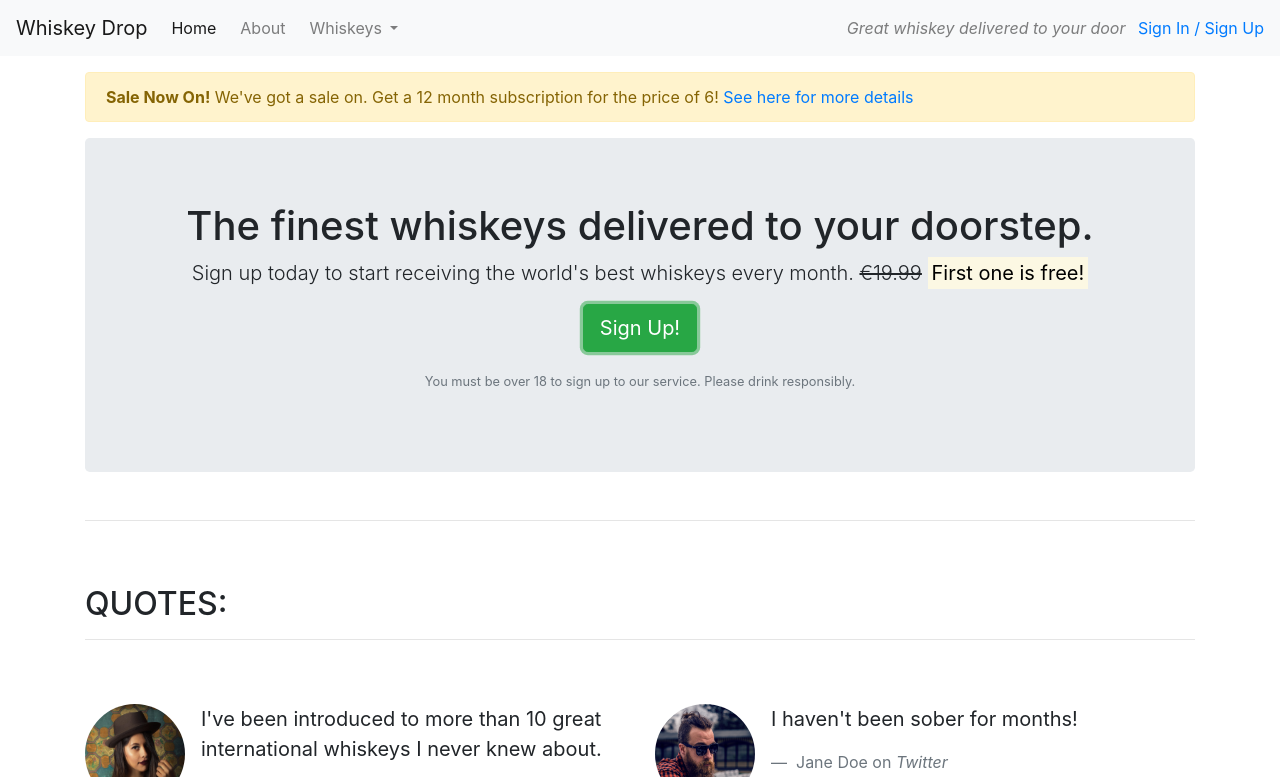
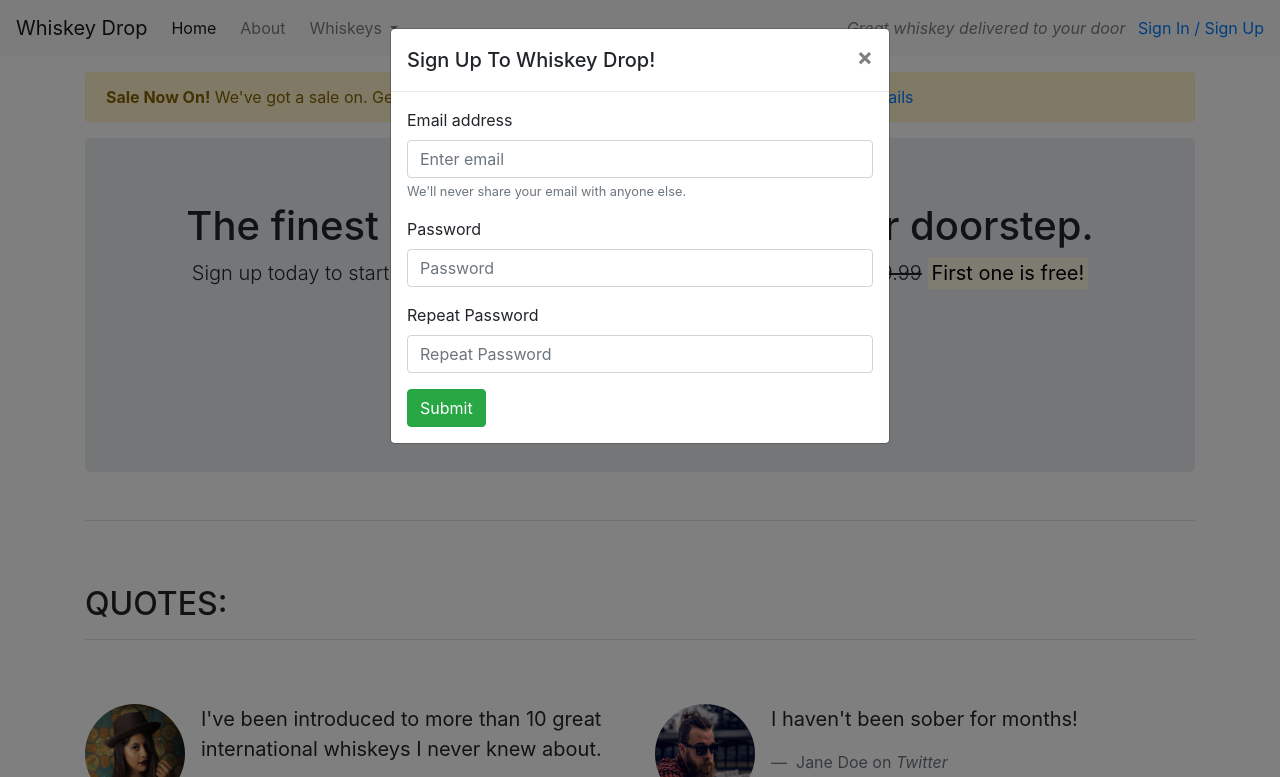
Before and after one commit to MattuW4/bootstrap-test, a plain HTML site: page index.html in a window 1280 px wide. Both pictures are taken after a click on the button "Sign Up!". Shown: the top 777 px of the page. Drawn offline with nearby package versions, Linux system fonts and the light colour scheme.

Commit message:
Add modal to project

```diff
--- a/index.html
+++ b/index.html
@@ -94,7 +94,15 @@
               <span class="d-inline d-sm-none"><br /></span>
               <strong><mark>First one is free!</mark></strong>
             </p>
-            <p><button class="btn btn-lg btn-success">Sign Up!</button></p>
+            <p>
+              <button
+                class="btn btn-lg btn-success"
+                data-toggle="modal"
+                data-target="#signUpModal"
+              >
+                Sign Up!
+              </button>
+            </p>
             <p class="text-muted">
               <small
                 >You must be over 18 to sign up to our service. Please drink
@@ -219,6 +227,60 @@
       <!-- /.features -->
     </article>
 
+    <div class="modal" tabindex="-1" role="dialog" id="signUpModal">
+      <div class="modal-dialog" role="document">
+        <div class="modal-content">
+          <div class="modal-header">
+            <h5 class="modal-title">Sign Up To Whiskey Drop!</h5>
+            <button
+              type="button"
+              class="close"
+              data-dismiss="modal"
+              aria-label="Close"
+            >
+              <span aria-hidden="true">&times;</span>
+            </button>
+          </div>
+          <div class="modal-body">
+            <form>
+              <div class="form-group">
+                <label for="exampleInputEmail1">Email address</label>
+                <input
+                  type="email"
+                  class="form-control"
+                  id="exampleInputEmail1"
+                  aria-describedby="emailHelp"
+                  placeholder="Enter email"
+                />
+                <small id="emailHelp" class="form-text text-muted"
+                  >We'll never share your email with anyone else.</small
+                >
+              </div>
+              <div class="form-group">
+                <label for="password">Password</label>
+                <input
+                  type="password"
+                  class="form-control"
+                  id="password"
+                  placeholder="Password"
+                />
+              </div>
+              <div class="form-group">
+                <label for="repeatPassword">Repeat Password</label>
+                <input
+                  type="password"
+                  class="form-control"
+                  id="repeatPassword"
+                  placeholder="Repeat Password"
+                />
+              </div>
+              <button type="submit" class="btn btn-success">Submit</button>
+            </form>
+          </div>
+        </div>
+      </div>
+    </div>
+
     <script
       src="https://code.jquery.com/jquery-3.3.1.slim.min.js"
       integrity="sha384-q8i/X+965DzO0rT7abK41JStQIAqVgRVzpbzo5smXKp4YfRvH+8abtTE1Pi6jizo"
```
